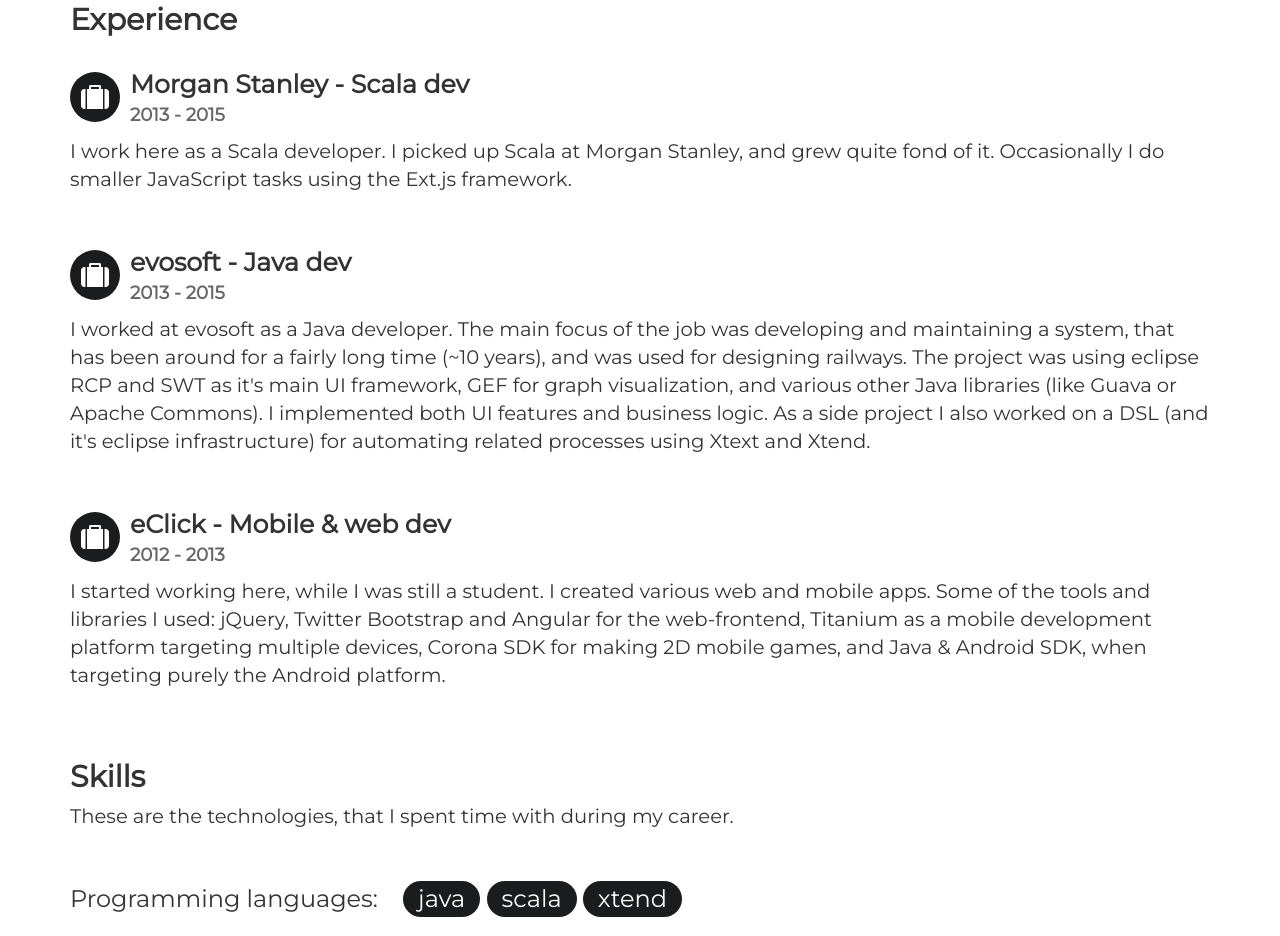
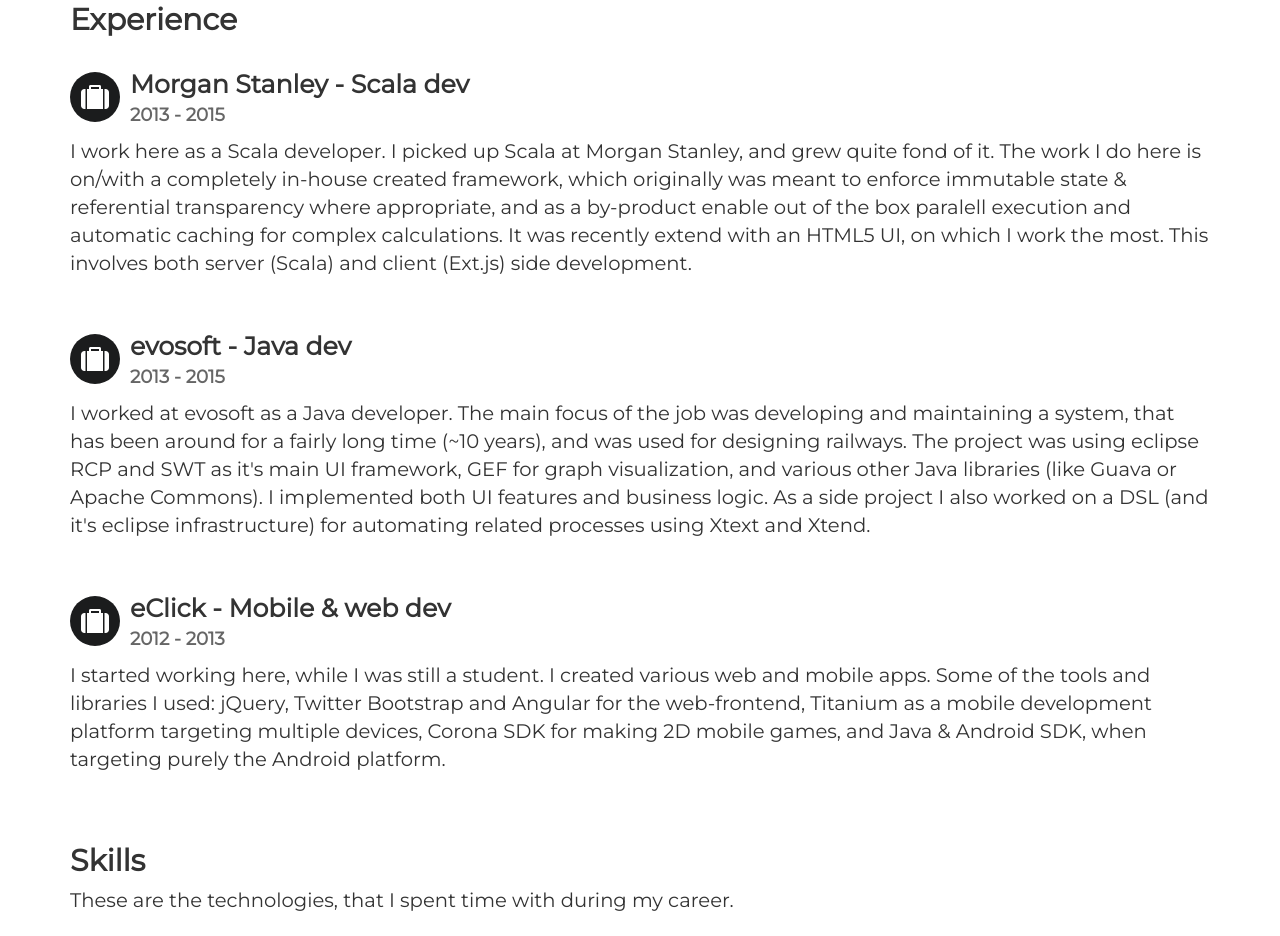
Before and after one commit to bali182/bali182.github.io, a website: page index.html in a window 1280 px wide. Shown: the part 883-1819 px from the top of the page. Drawn offline with Linux system fonts and the light colour scheme.

Commit message:
More scala

```diff
--- a/index.html
+++ b/index.html
@@ -75,8 +75,10 @@
               </div>
             </div>
             <span class="text">
-              I work here as a Scala developer. I picked up Scala at Morgan Stanley, and grew quite fond of it. Occasionally I do
-              smaller JavaScript tasks using the Ext.js framework.
+              I work here as a Scala developer. I picked up Scala at Morgan Stanley, and grew quite fond of it. The work I do here is on/with
+              a completely in-house created framework, which originally was meant to enforce immutable state & referential transparency where appropriate,
+              and as a by-product enable out of the box paralell execution and automatic caching for complex calculations. It was recently extend with an HTML5 UI, on
+              which I work the most. This involves both server (Scala) and client (Ext.js) side development.
             </span>
           </div>
 
```
